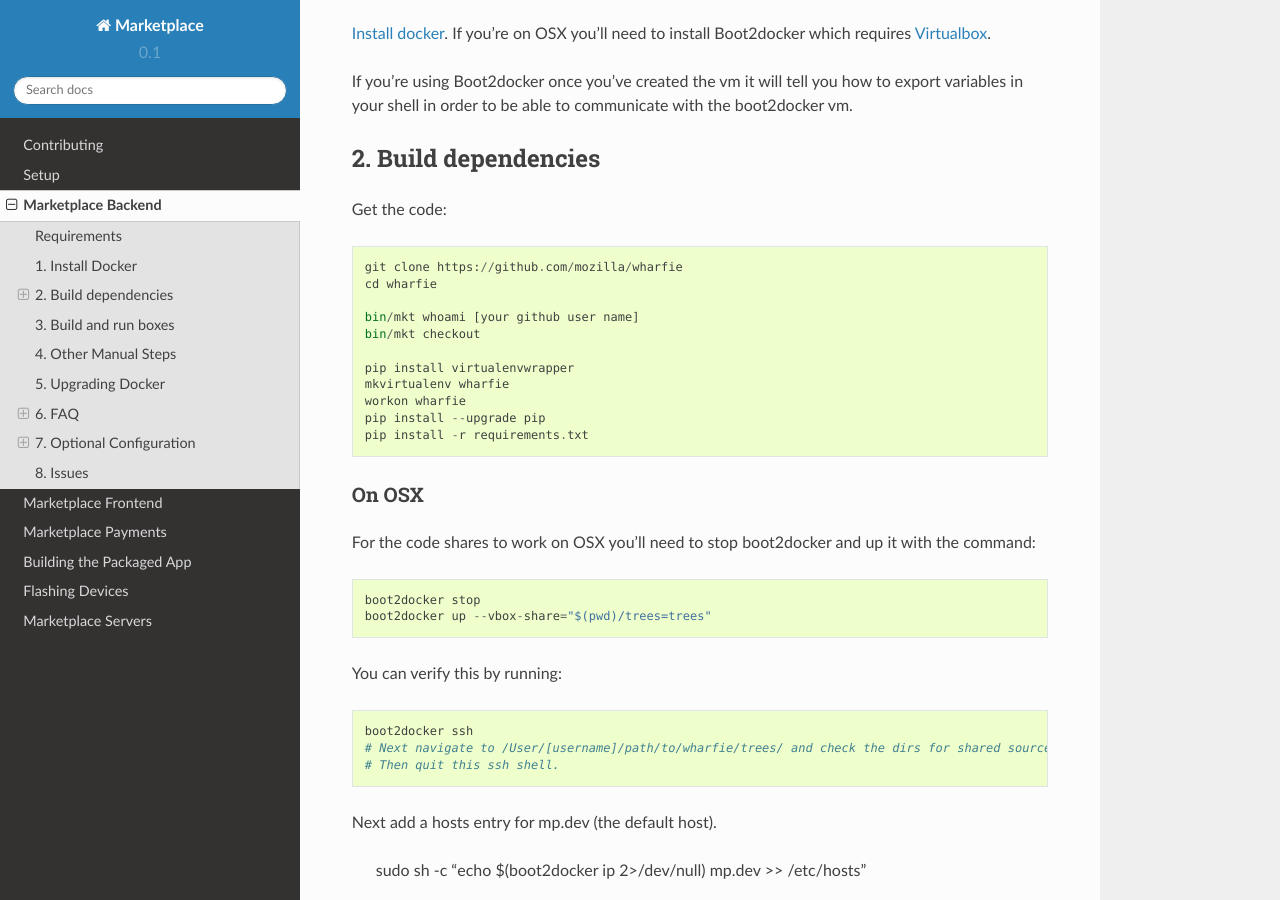
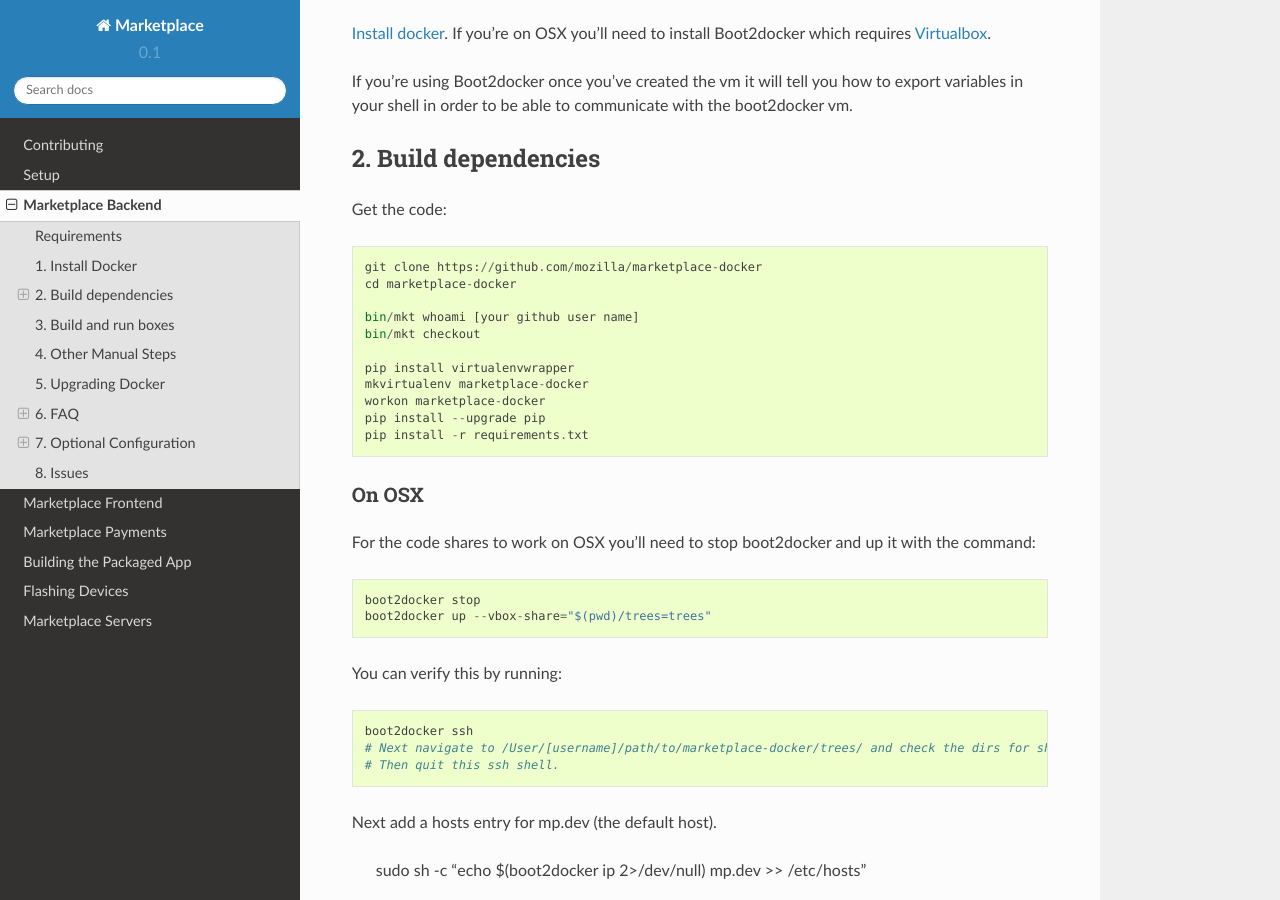
Before and after one commit to mozilla/marketplace-docs, a Sphinx documentation site: the page built from docs/topics/backend.rst, in a window 1280 px wide and 900 px high, scrolled down 764 px. Built offline with Sphinx 7.4.7 and the Read the Docs theme 2.0.0, drawn with Linux system fonts in a browser that asks for light colours; some of the changed text lies outside the part shown.

Commit message:
marketplace-wharf...i mean docker

```diff
--- a/docs/topics/backend.rst
+++ b/docs/topics/backend.rst
@@ -45,15 +45,15 @@ variables in your shell in order to be able to communicate with the boot2docker
 
 Get the code::
 
-    git clone https://github.com/mozilla/wharfie
-    cd wharfie
+    git clone https://github.com/mozilla/marketplace-docker
+    cd marketplace-docker
 
     bin/mkt whoami [your github user name]
     bin/mkt checkout
 
     pip install virtualenvwrapper
-    mkvirtualenv wharfie
-    workon wharfie
+    mkvirtualenv marketplace-docker
+    workon marketplace-docker
     pip install --upgrade pip
     pip install -r requirements.txt
 
@@ -68,7 +68,7 @@ For the code shares to work on OSX you'll need to stop boot2docker and up it wit
 You can verify this by running::
 
     boot2docker ssh
-    # Next navigate to /User/[username]/path/to/wharfie/trees/ and check the dirs for shared sourcecode.
+    # Next navigate to /User/[username]/path/to/marketplace-docker/trees/ and check the dirs for shared sourcecode.
     # Then quit this ssh shell.
 
 Next add a hosts entry for mp.dev (the default host).
@@ -150,7 +150,7 @@ Getting a "Couldn't start container" error
 If you see something like the following on boot2docker/docker::
 
   Cannot start container c44d451fcb58853bd9ef6d13ba4edf100817fce75bbfe7f9c814d68a708d82e3: setup
-  mount namespace bind mounts stat /Users/whatevar/git/wharfie/trees/spartacus: no such file or directory
+  mount namespace bind mounts stat /Users/whatevar/git/marketplace-docker/trees/spartacus: no such file or directory
 
 or something like this::
 
--- a/docs/topics/setup.rst
+++ b/docs/topics/setup.rst
@@ -65,6 +65,10 @@ Backend
   Written in Node -
   `source <https://github.com/mozilla/zippy>`_
 
+* **marketplace-docker**: automated Marketplace backend setup using Docker.
+  Uses Docker and fig -
+  `source <https://github.com/mozilla/marketplace-docker>`_
+
 Frontend (Javascript)
 ~~~~~~~~~~~~~~~~~~~~~
 
@@ -124,7 +128,7 @@ configuration may look something like this:
 .. image:: ../img/configuration.png
 
 You can find an example configuration file in
-`our Docker repository <https://github.com/mozilla/wharfie/blob/master/images/nginx/nginx.conf>`_.
+`our Docker repository <https://github.com/mozilla/marketplace-docker/blob/master/images/nginx/nginx.conf>`_.
 
 Default Ports
 ~~~~~~~~~~~~~
```
